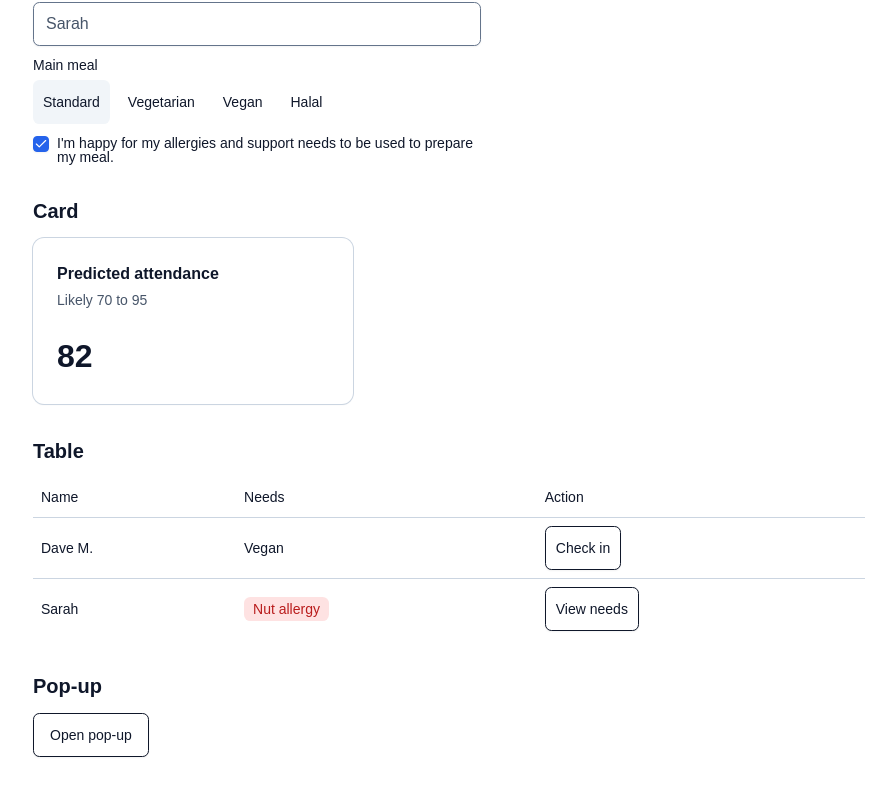
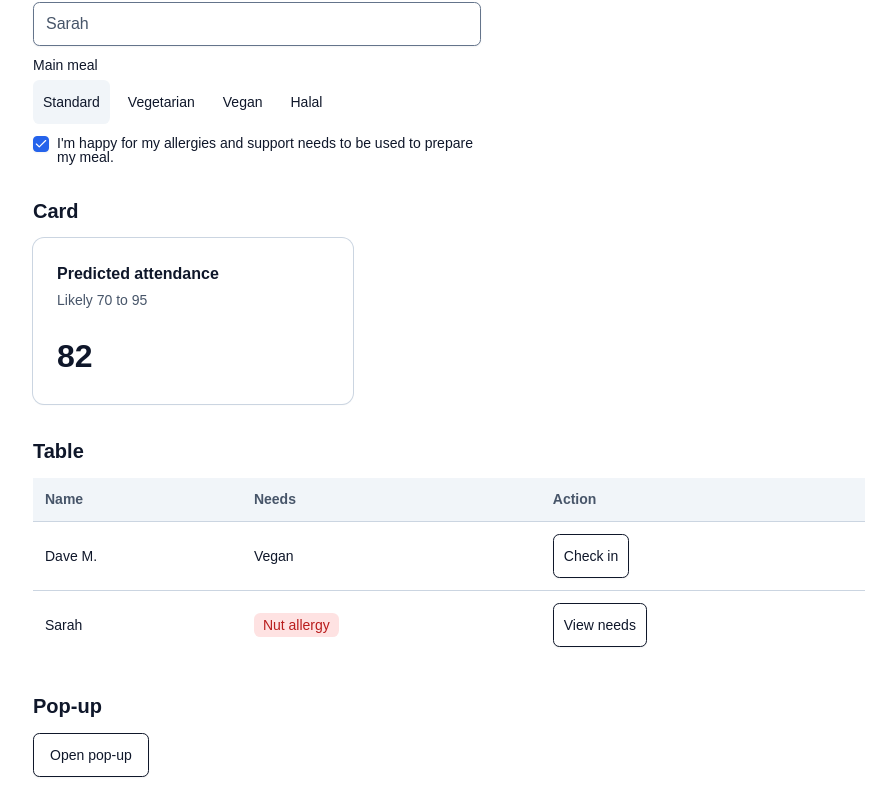
Before and after one commit to TheDingusBingus/RR3-Event-Planner, a React (Vite) app in the folder client/: page /style-guide in a window 1280 px wide. Shown: the part 378-1187 px from the top of the page, without its empty margins (191-1087 px from the left). Built offline with nearby package versions, Linux system fonts and the light colour scheme; no server answers.

Commit message:
style tables

```diff
--- a/client/src/components/ui/table.jsx
+++ b/client/src/components/ui/table.jsx
@@ -85,7 +85,7 @@ function TableHead({
     <th
       data-slot="table-head"
       className={cn(
-        "h-10 px-2 text-left align-middle font-medium whitespace-nowrap text-foreground [&:has([role=checkbox])]:pr-0",
+        "h-11 bg-muted px-3 text-left align-middle font-semibold whitespace-nowrap text-muted-foreground [&:has([role=checkbox])]:pr-0",
         className
       )}
       {...props}
@@ -101,7 +101,7 @@ function TableCell({
     <td
       data-slot="table-cell"
       className={cn(
-        "p-2 align-middle whitespace-nowrap [&:has([role=checkbox])]:pr-0",
+        "px-3 py-3 align-middle whitespace-nowrap [&:has([role=checkbox])]:pr-0",
         className
       )}
       {...props}
```
